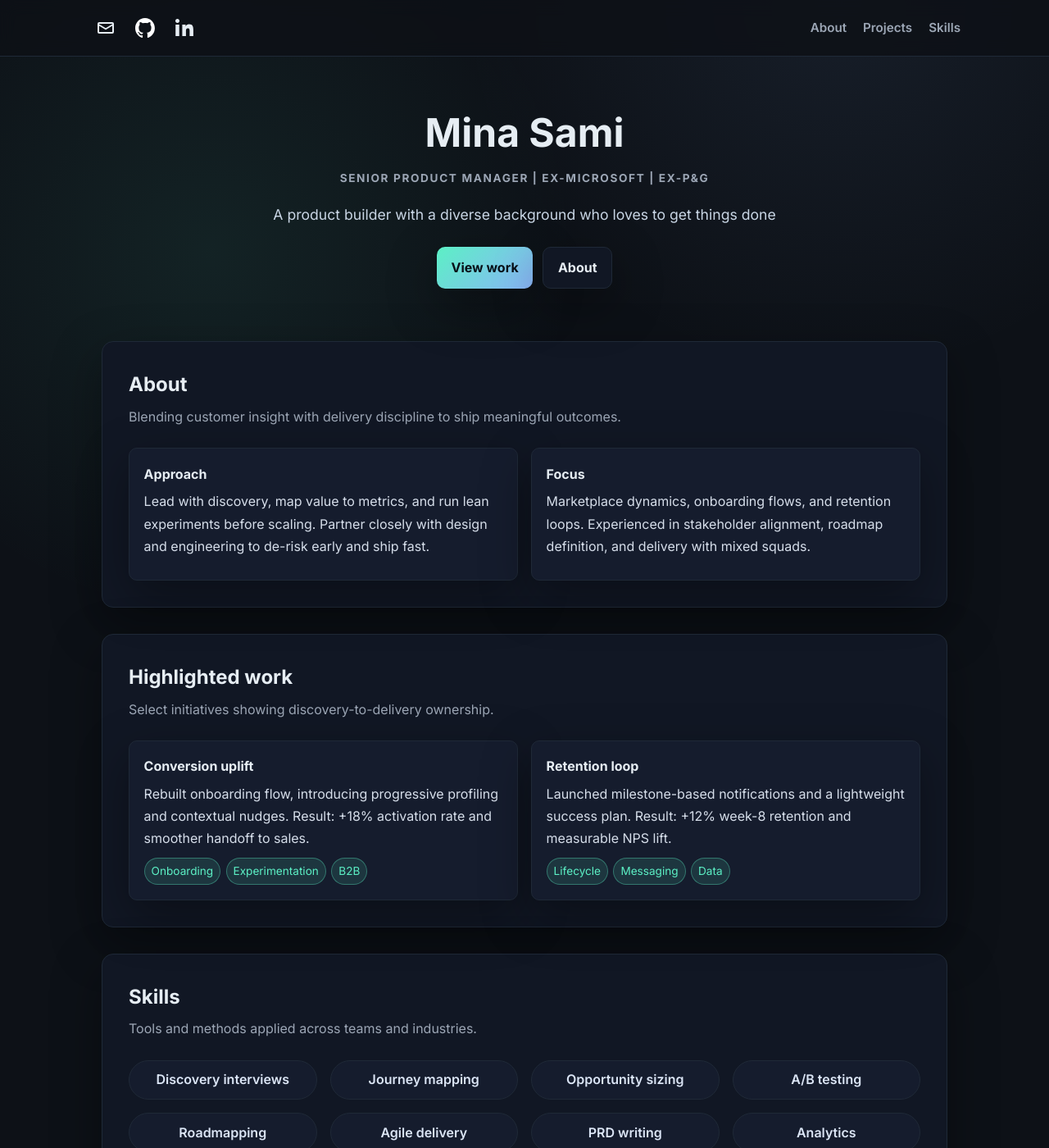
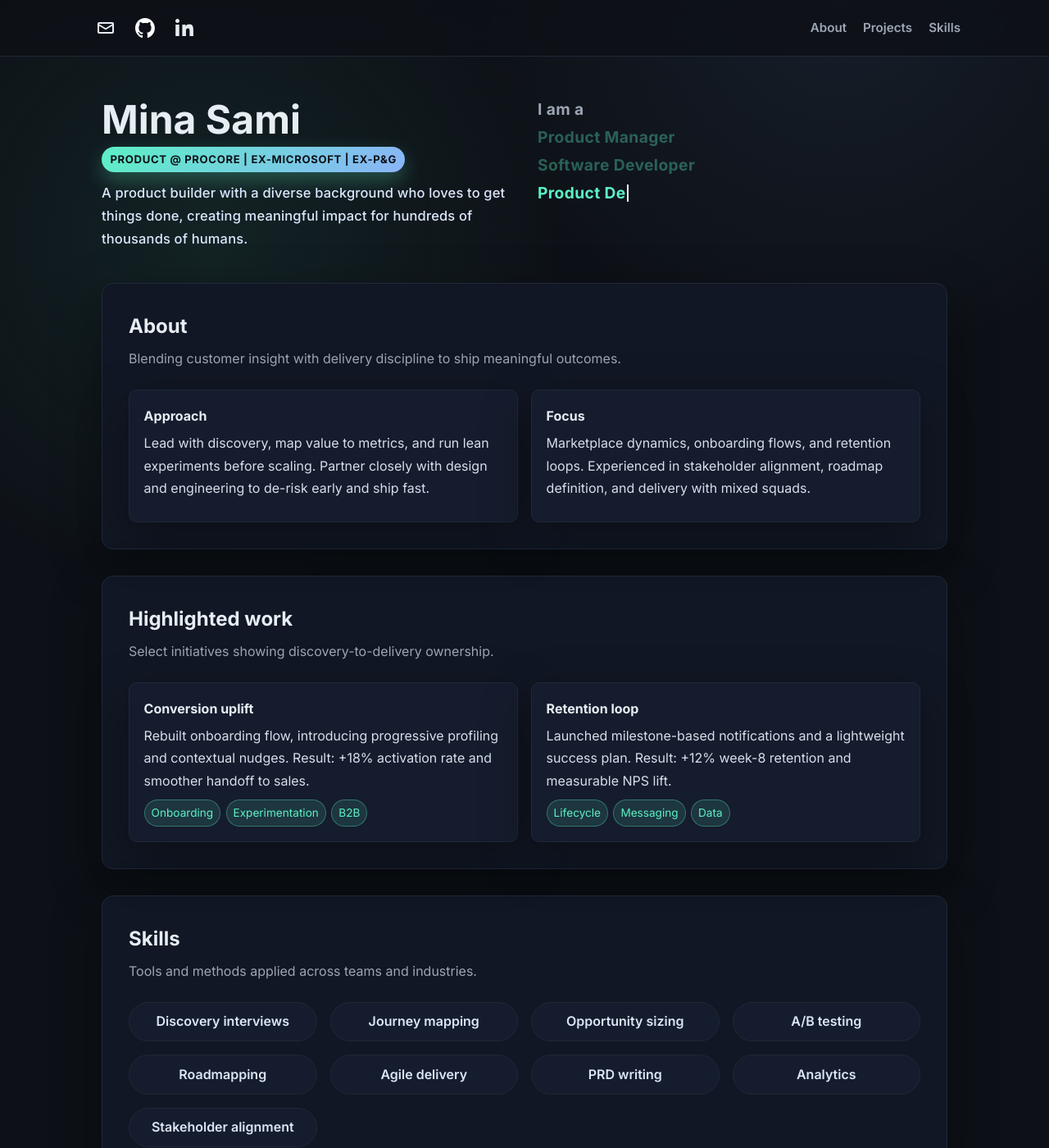
Before and after one commit to sami-m-g/sami-m-g.github.io, a Jekyll site: the page built from index.md, in a window 1280 px wide and 1400 px high. Shown: the whole window at 82% size. Built offline with Jekyll 4.4.1, drawn with Linux system fonts in a browser that asks for light colours.

Commit message:
Updated hero section

```diff
--- a/_config.yml
+++ b/_config.yml
@@ -1,6 +1,8 @@
 title: Mina Sami
-role: Senior Product Manager | Ex-Microsoft | Ex-P&G
-summary: A product builder with a diverse background who loves to get things done
+role: Product @ Procore | Ex-Microsoft | Ex-P&G
+summary: >
+  A product builder with a diverse background who loves to get things done,
+  creating meaningful impact for hundreds of thousands of humans.
 
 email: sami.mg@outlook.com
 github_username: sami-m-g
--- a/_layouts/home.html
+++ b/_layouts/home.html
@@ -3,16 +3,116 @@
 ---
 
 <section class="hero">
-  <div class="hero__content">
-    <h1>{{ site.title }}</h1>
-    <p class="eyebrow">{{ site.role }}</p>
-    <p class="lede">{{ site.summary }}</p>
-    <div class="hero__cta">
-      <a class="btn btn-primary" href="#projects">View work</a>
-      <a class="btn btn-secondary" href="#about">About</a>
+  <div class="hero__grid">
+    <div class="hero__left">
+      <h1>{{ site.title }}</h1>
+      <p class="role">{{ site.role }}</p>
+      <p class="lede">{{ site.summary }}</p>
+    </div>
+    <div class="hero__right">
+      <p class="eyebrow typewriter">
+        <span class="typewriter__label">I am a</span>
+        <span class="typewriter__line">
+          <span class="typewriter__text" id="role-rotator"
+            data-phrases='[
+              "Product Manager",
+              "Software Developer",
+              "Product Designer",
+              "Product Builder"
+            ]'
+            aria-live="polite"></span>
+          <span class="typewriter__cursor" aria-hidden="true"></span>
+        </span>
+      </p>
     </div>
   </div>
 </section>
+
+<script>
+  document.addEventListener("DOMContentLoaded", () => {
+    const rotator = document.getElementById("role-rotator");
+    const cursor = document.querySelector(".typewriter__cursor");
+    if (!rotator || !cursor) return;
+
+    const phrases = JSON.parse(rotator.dataset.phrases || "[]");
+    if (!phrases.length) return;
+
+    let phraseIndex = 0;
+    let charIndex = 0;
+    let currentSpan = null;
+    let textNode = null;
+    let isCurrentBuilder = false;
+    const typeDelay = 90;
+    const holdDelay = 900;
+    const cyclePause = 1200;
+    const resetFade = 550;
+    const fullCyclePause = 5000;
+
+    const startPhrase = () => {
+      const current = phrases[phraseIndex];
+      currentSpan = document.createElement("span");
+      currentSpan.className = "typewriter__segment";
+      textNode = document.createTextNode("");
+
+      isCurrentBuilder = phraseIndex === phrases.length - 1;
+      if (isCurrentBuilder) {
+        currentSpan.classList.add("typewriter__text--builder");
+        currentSpan.classList.add("typewriter__segment--glow");
+      }
+
+      rotator.appendChild(currentSpan);
+      currentSpan.appendChild(textNode);
+      currentSpan.appendChild(cursor);
+      typeNextChar(current);
+    };
+
+    const typeNextChar = (current) => {
+      if (textNode) {
+        textNode.nodeValue = current.slice(0, charIndex);
+      }
+
+      if (charIndex < current.length) {
+        charIndex += 1;
+        setTimeout(() => typeNextChar(current), typeDelay);
+        return;
+      }
+
+      setTimeout(() => {
+        if (!isCurrentBuilder) {
+          currentSpan.classList.add("typewriter__segment--faded");
+        }
+        advancePhrase();
+      }, holdDelay);
+    };
+
+    const advancePhrase = () => {
+      phraseIndex += 1;
+      charIndex = 0;
+
+      if (phraseIndex < phrases.length) {
+        startPhrase();
+        return;
+      }
+
+      setTimeout(resetCycle, fullCyclePause);
+    };
+
+    const resetCycle = () => {
+      rotator.classList.add("typewriter__text--fade");
+
+      setTimeout(() => {
+        rotator.textContent = "";
+        rotator.classList.remove("typewriter__text--fade");
+        phraseIndex = 0;
+        charIndex = 0;
+        startPhrase();
+      }, resetFade);
+    };
+
+    // Kick off
+    startPhrase();
+  });
+</script>
 
 <section class="section-card" id="about">
   <div class="section-header">
--- a/assets/main.css
+++ b/assets/main.css
@@ -84,13 +84,48 @@
 }
 
 .hero {
-  padding: 4rem 0 2rem;
-  text-align: center;
+  padding: 3rem 0 0.5rem;
 }
 
-.hero__content {
-  max-width: 760px;
-  margin: 0 auto;
+.hero__grid {
+  display: grid;
+  grid-template-columns: repeat(auto-fit, minmax(280px, 1fr));
+  gap: 2rem;
+  align-items: flex-start;
+}
+
+.hero__left {
+  display: flex;
+  flex-direction: column;
+  gap: 0.3rem;
+  text-align: left;
+}
+
+.hero__left h1 {
+  margin: 0;
+}
+
+.hero__left .role {
+  margin: 0;
+  display: inline-block;
+  padding: 0.28rem 0.65rem;
+  color: #0d1117;
+  background: linear-gradient(135deg, #5cf0c5, #8ab4f8);
+  border: none;
+  border-radius: 999px;
+  font-weight: 800;
+  letter-spacing: 0.05em;
+  text-transform: uppercase;
+  font-size: 0.82rem;
+  box-shadow: 0 10px 25px rgba(92, 240, 197, 0.28);
+  align-self: flex-start;
+  margin-bottom: 0.25rem;
+}
+
+.hero__right {
+  display: flex;
+  justify-content: flex-start;
+  align-items: flex-start;
 }
 
 .eyebrow {
@@ -99,19 +134,104 @@
   text-transform: uppercase;
   font-weight: 700;
   font-size: 0.85rem;
-  margin-bottom: 0.6rem;
+  margin: 0;
+}
+
+.typewriter {
+  display: inline-flex;
+  flex-direction: column;
+  gap: 0.1rem;
+  align-items: flex-start;
+  justify-content: center;
+  text-transform: none;
+  letter-spacing: 0.02em;
+  font-size: 1.2rem;
+  text-align: left;
+}
+
+.typewriter__line {
+  display: inline-flex;
+  flex-direction: column;
+  align-items: flex-start;
+  gap: 0.2rem;
+}
+
+.typewriter__label {
+  color: var(--muted);
+  font-weight: 700;
+}
+
+.typewriter__text {
+  color: var(--accent);
+  display: inline-flex;
+  flex-direction: column;
+  align-items: flex-start;
+  gap: 0.1rem;
+  min-width: 0;
+  font-weight: 800;
+  text-decoration: none;
+  transition: opacity 0.5s ease;
+}
+
+.typewriter__text--builder {
+  color: #f4c76c;
+  font-family: "Inter", "Space Grotesk", system-ui, -apple-system, BlinkMacSystemFont, "Segoe UI", sans-serif;
+  letter-spacing: 0.04em;
+  background: linear-gradient(120deg, #f9d976, #f39f86, #f4c76c);
+  -webkit-background-clip: text;
+  -webkit-text-fill-color: transparent;
+  text-shadow: 0 0 14px rgba(244, 199, 108, 0.35);
+}
+
+.typewriter__segment {
+  color: inherit;
+  font-weight: inherit;
+  display: inline-flex;
+  align-items: center;
+  gap: 0.08rem;
+  white-space: nowrap;
+  margin: 0;
+  transition: opacity 0.35s ease;
+}
+
+.typewriter__segment--faded {
+  opacity: 0.35;
+}
+
+.typewriter__segment--glow {
+  text-shadow: 0 0 12px rgba(244, 199, 108, 0.6), 0 0 24px rgba(244, 199, 108, 0.25);
+}
+
+.typewriter__text--fade {
+  opacity: 0;
+}
+
+.typewriter__cursor {
+  width: 2px;
+  height: 1.1em;
+  background: var(--text);
+  display: inline-block;
+  animation: blink 1s steps(1) infinite;
+}
+
+@keyframes blink {
+  50% {
+    opacity: 0;
+  }
 }
 
 h1 {
   font-size: clamp(2.25rem, 5vw, 3rem);
-  margin: 0 0 1rem;
+  margin: 0;
   line-height: 1.2;
 }
 
 .lede {
-  color: #c9d6e5;
-  font-size: 1.1rem;
-  margin-bottom: 1.5rem;
+  color: #dce7ff;
+  font-size: 1.03rem;
+  font-weight: 500;
+  letter-spacing: 0.01em;
+  margin: 0.15rem 0 0;
 }
 
 .hero__cta {
```
